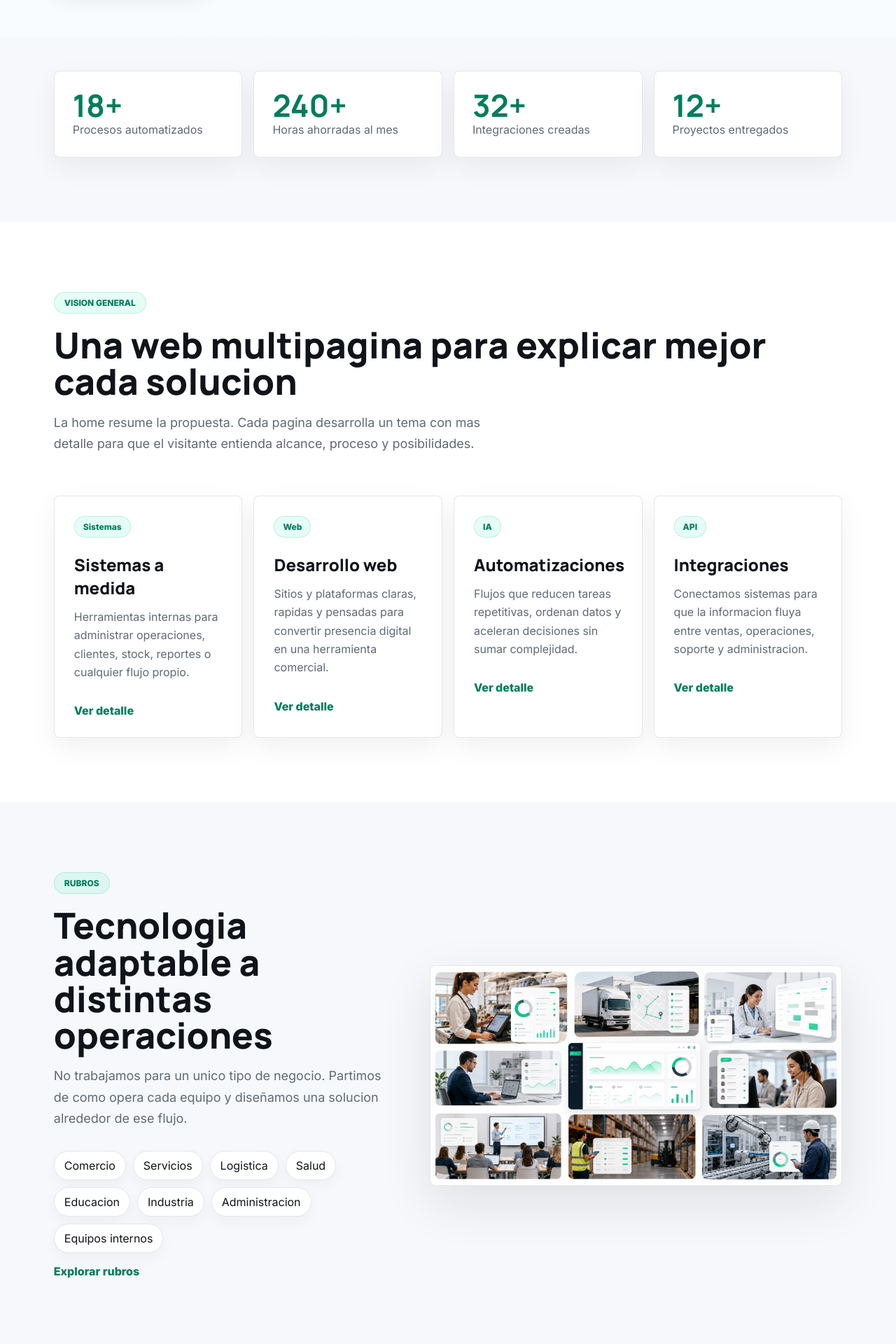
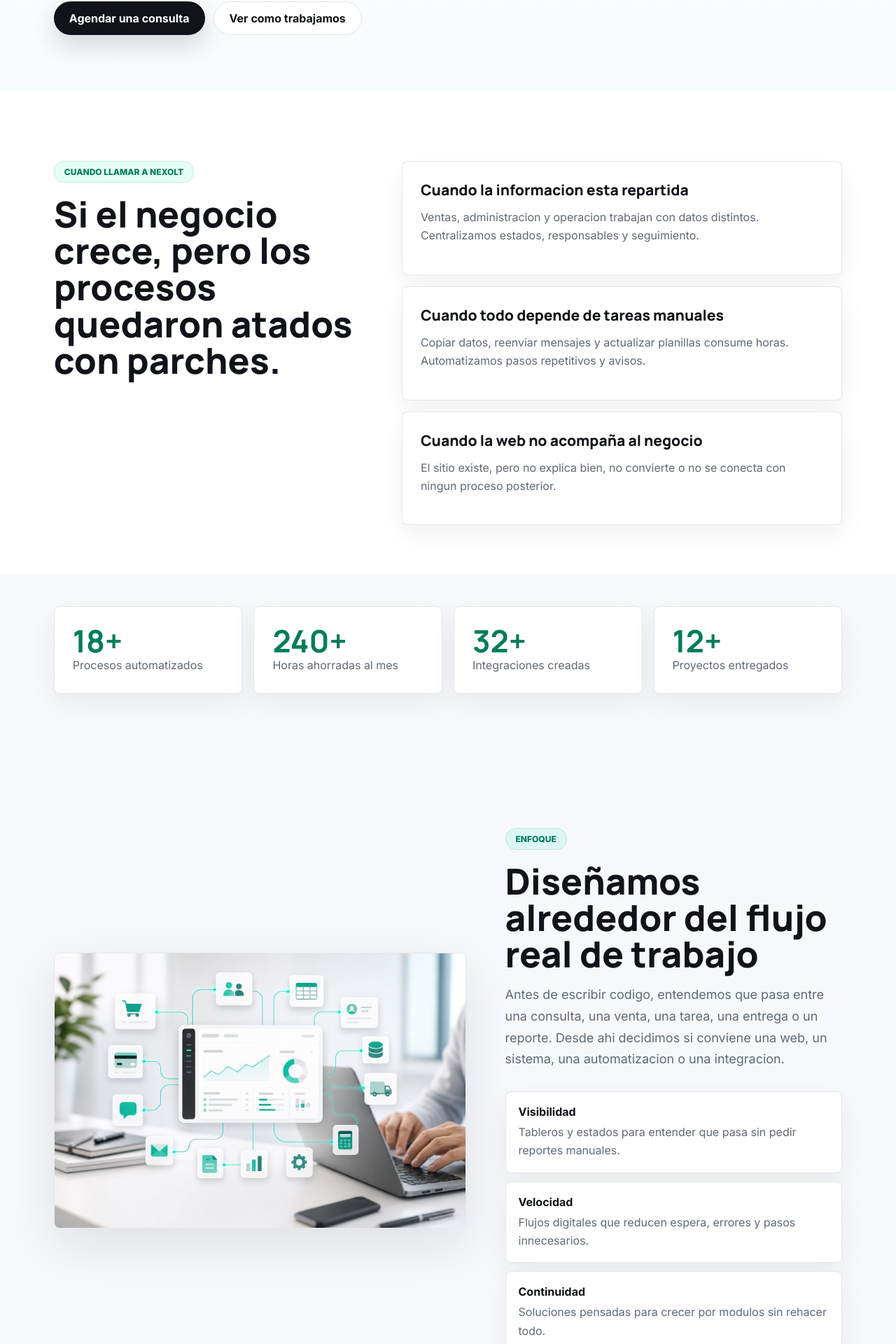
Before and after one commit to LucasT27/NexoLT, a Next.js app: page / in a window 1280 px wide. Shown: the part 750-2670 px from the top of the page at 70% size. Built offline with nearby package versions, Linux system fonts and the light colour scheme.

Commit message:
refactor: reposition homepage for IT solutions

```diff
--- a/src/app/data.ts
+++ b/src/app/data.ts
@@ -53,6 +53,34 @@ export const stats = [
   ['240+', 'Horas ahorradas al mes'],
   ['32+', 'Integraciones creadas'],
   ['12+', 'Proyectos entregados']
+] as const;
+
+export const homeSignals = [
+  {
+    title: 'Cuando la informacion esta repartida',
+    text: 'Ventas, administracion y operacion trabajan con datos distintos. Centralizamos estados, responsables y seguimiento.'
+  },
+  {
+    title: 'Cuando todo depende de tareas manuales',
+    text: 'Copiar datos, reenviar mensajes y actualizar planillas consume horas. Automatizamos pasos repetitivos y avisos.'
+  },
+  {
+    title: 'Cuando la web no acompaña al negocio',
+    text: 'El sitio existe, pero no explica bien, no convierte o no se conecta con ningun proceso posterior.'
+  }
+];
+
+export const homeOutcomes = [
+  ['Visibilidad', 'Tableros y estados para entender que pasa sin pedir reportes manuales.'],
+  ['Velocidad', 'Flujos digitales que reducen espera, errores y pasos innecesarios.'],
+  ['Continuidad', 'Soluciones pensadas para crecer por modulos sin rehacer todo.']
+] as const;
+
+export const homeCapabilities = [
+  ['Diagnosticar', 'Mapear procesos, usuarios, datos y oportunidades.'],
+  ['Diseñar', 'Convertir flujos confusos en interfaces claras.'],
+  ['Construir', 'Crear webs, sistemas internos e integraciones.'],
+  ['Acompañar', 'Probar, desplegar, medir y mejorar con uso real.']
 ] as const;
 
 export const industries = [
--- a/src/app/globals.css
+++ b/src/app/globals.css
@@ -235,7 +235,8 @@ h3 {
 .stats,
 .card-grid,
 .process-grid,
-.project-grid {
+.project-grid,
+.signal-grid {
   display: grid;
   gap: 16px;
   padding: 0 6vw 92px;
@@ -251,7 +252,10 @@ h3 {
 .feature-card,
 .process-grid article,
 .project-grid article,
-.mini-grid article {
+.mini-grid article,
+.signal-grid article,
+.outcome-list article,
+.capability-rail article {
   border: 1px solid var(--border);
   border-radius: 8px;
   background: #fff;
@@ -273,9 +277,34 @@ h3 {
 .feature-card p,
 .process-grid p,
 .project-grid p,
-.mini-grid span {
+.mini-grid span,
+.signal-grid p,
+.outcome-list span,
+.capability-rail p,
+.route-grid p,
+.route-grid span {
   color: var(--muted);
   line-height: 1.65;
+}
+
+.home-problem {
+  display: grid;
+  grid-template-columns: minmax(0, 0.72fr) minmax(0, 1fr);
+  gap: 44px;
+  padding: 100px 6vw 70px;
+}
+
+.signal-grid {
+  grid-template-columns: 1fr;
+  padding: 0;
+}
+
+.signal-grid article {
+  padding: 26px;
+}
+
+.signal-grid h3 {
+  font-size: 21px;
 }
 
 .section-intro {
@@ -360,13 +389,70 @@ h3 {
   margin-top: 30px;
 }
 
-.mini-grid article {
+.mini-grid article,
+.outcome-list article {
   padding: 18px;
 }
 
-.mini-grid strong {
+.mini-grid strong,
+.outcome-list strong {
   display: block;
   margin-bottom: 6px;
+}
+
+.outcome-list {
+  display: grid;
+  gap: 12px;
+  margin-top: 30px;
+}
+
+.capability-rail {
+  display: grid;
+  grid-template-columns: repeat(4, minmax(0, 1fr));
+  gap: 16px;
+  padding: 0 6vw 100px;
+}
+
+.capability-rail article {
+  min-height: 170px;
+  padding: 26px;
+}
+
+.capability-rail span {
+  display: block;
+  margin-bottom: 20px;
+  color: #007d5b;
+  font-family: var(--font-display), var(--font-body), sans-serif;
+  font-size: 24px;
+  font-weight: 800;
+}
+
+.route-grid {
+  display: grid;
+  grid-template-columns: minmax(0, 0.72fr) minmax(0, 1fr);
+  gap: 48px;
+  align-items: start;
+  padding: 100px 6vw;
+  background: var(--soft);
+}
+
+.route-grid > div:last-child {
+  display: grid;
+  gap: 12px;
+}
+
+.route-grid a {
+  display: grid;
+  gap: 6px;
+  padding: 22px;
+  border: 1px solid var(--border);
+  border-radius: 8px;
+  background: #fff;
+  box-shadow: 0 14px 38px rgba(16, 19, 25, 0.05);
+}
+
+.route-grid strong {
+  font-size: 20px;
 }
 
 .final-cta {
@@ -638,12 +724,14 @@ h3 {
 
   .hero,
   .page-hero,
+  .home-problem,
   .media-section,
   .media-section.reverse,
   .final-cta,
   .contact-page,
   .wide-panel,
-  .site-footer {
+  .site-footer,
+  .route-grid {
     grid-template-columns: 1fr;
   }
 
@@ -656,6 +744,7 @@ h3 {
   .card-grid,
   .process-grid,
   .project-grid,
+  .capability-rail,
   .detail-grid,
   .detail-grid.compact,
   .faq-grid {
@@ -678,11 +767,13 @@ h3 {
 
   .hero,
   .page-hero,
+  .home-problem,
   .media-section,
   .final-cta,
   .section-intro,
   .contact-page,
-  .faq-section {
+  .faq-section,
+  .route-grid {
     padding-left: 5vw;
     padding-right: 5vw;
   }
@@ -701,6 +792,7 @@ h3 {
   .card-grid,
   .process-grid,
   .project-grid,
+  .capability-rail,
   .detail-grid,
   .detail-grid.compact,
   .faq-grid,
--- a/src/app/page.tsx
+++ b/src/app/page.tsx
@@ -1,7 +1,14 @@
 import Image from 'next/image';
 import Link from 'next/link';
 import { ContactBand, SectionIntro, SplitFeature } from './components';
-import { industries, integrations, process, projects, services, stats } from './data';
+import { homeCapabilities, homeOutcomes, homeSignals, stats } from './data';
+
+const routes = [
+  ['Soluciones', 'Webs, sistemas e integraciones a medida.', '/soluciones'],
+  ['Rubros', 'Como adaptamos tecnologia a operaciones distintas.', '/rubros'],
+  ['Implementacion', 'El proceso desde diagnostico hasta salida en vivo.', '/implementacion'],
+  ['Proyectos', 'Ejemplos de casos que podemos desarrollar.', '/proyectos']
+] as const;
 
 export default function HomePage() {
   return (
@@ -9,33 +16,48 @@ export default function HomePage() {
       <section className="hero" id="inicio">
         <div className="hero-copy">
           <p className="eyebrow">Soluciones digitales para Argentina</p>
-          <h1>Ordena, automatiza y hace crecer tu operacion.</h1>
+          <h1>Tecnologia que ordena la operacion, no que suma ruido.</h1>
           <p>
-            Creamos sistemas, webs e integraciones para equipos de cualquier rubro que
-            necesitan trabajar mejor, con informacion clara y procesos mas simples.
+            Ayudamos a equipos de cualquier rubro a convertir procesos dispersos en
+            sistemas, webs e integraciones que se usan todos los dias.
           </p>
           <div className="hero-actions">
             <Link className="primary-btn" href="/contacto">
               Agendar una consulta
             </Link>
-            <Link className="secondary-btn" href="/soluciones">
-              Ver soluciones
+            <Link className="secondary-btn" href="/implementacion">
+              Ver como trabajamos
             </Link>
           </div>
         </div>
         <figure className="hero-media">
           <Image
             src="/assets/images/hero-argentina-software.jpg"
-            alt="Equipo trabajando con un sistema digital de gestion y automatizacion"
+            alt="Equipo revisando una solucion digital para ordenar procesos operativos"
             width={1717}
             height={966}
             priority
           />
           <figcaption>
-            <strong>+ control operativo</strong>
-            <span>Sistemas, datos e integraciones en un solo flujo.</span>
+            <strong>Operacion conectada</strong>
+            <span>Web, datos, automatizacion e integraciones trabajando en conjunto.</span>
           </figcaption>
         </figure>
+      </section>
+
+      <section className="home-problem">
+        <div>
+          <p className="eyebrow">Cuando llamar a NexoLT</p>
+          <h2>Si el negocio crece, pero los procesos quedaron atados con parches.</h2>
+        </div>
+        <div className="signal-grid">
+          {homeSignals.map((signal) => (
+            <article key={signal.title}>
+              <h3>{signal.title}</h3>
+              <p>{signal.text}</p>
+            </article>
+          ))}
+        </div>
       </section>
 
       <section className="stats" aria-label="Metricas de impacto">
@@ -47,91 +69,58 @@ export default function HomePage() {
         ))}
       </section>
 
-      <SectionIntro
-        eyebrow="Vision general"
-        title="Una web multipagina para explicar mejor cada solucion"
-        text="La home resume la propuesta. Cada pagina desarrolla un tema con mas detalle para que el visitante entienda alcance, proceso y posibilidades."
-      />
-      <section className="card-grid">
-        {services.map((service) => (
-          <article className="feature-card" key={service.title}>
-            <span>{service.label}</span>
-            <h3>{service.title}</h3>
-            <p>{service.text}</p>
-            <Link href="/soluciones">Ver detalle</Link>
-          </article>
-        ))}
-      </section>
-
       <SplitFeature
-        eyebrow="Rubros"
-        title="Tecnologia adaptable a distintas operaciones"
-        text="No trabajamos para un unico tipo de negocio. Partimos de como opera cada equipo y diseñamos una solucion alrededor de ese flujo."
-        image="/assets/images/rubros-software.jpg"
-        alt="Collage de rubros con sistemas digitales aplicados a comercio, logistica, salud, educacion e industria"
-      >
-        <div className="pill-list">
-          {industries.map((item) => (
-            <span key={item}>{item}</span>
-          ))}
-        </div>
-        <Link className="text-link" href="/rubros">
-          Explorar rubros
-        </Link>
-      </SplitFeature>
-
-      <SectionIntro
-        eyebrow="Implementacion"
-        title="De problema operativo a solucion funcionando"
-        text="Un flujo claro para avanzar sin improvisar: entendemos, priorizamos, construimos, implementamos y mejoramos."
-      />
-      <section className="process-grid">
-        {process.map(([number, title, text]) => (
-          <article key={number}>
-            <span>{number}</span>
-            <h3>{title}</h3>
-            <p>{text}</p>
-          </article>
-        ))}
-      </section>
-
-      <SplitFeature
-        eyebrow="Integraciones"
-        title="Conectamos las herramientas que ya usas"
-        text="Unimos formularios, planillas, sistemas de gestion, pagos, mensajeria, reportes y APIs para que la informacion deje de viajar a mano."
+        eyebrow="Enfoque"
+        title="Diseñamos alrededor del flujo real de trabajo"
+        text="Antes de escribir codigo, entendemos que pasa entre una consulta, una venta, una tarea, una entrega o un reporte. Desde ahi decidimos si conviene una web, un sistema, una automatizacion o una integracion."
         image="/assets/images/integraciones-sistemas.jpg"
-        alt="Dashboard central conectado con modulos de pagos, mensajeria, datos, reportes y logistica"
+        alt="Mapa de sistemas conectados con datos, reportes e integraciones"
         reverse
       >
-        <div className="mini-grid">
-          {integrations.map(([title, text]) => (
+        <div className="outcome-list">
+          {homeOutcomes.map(([title, text]) => (
             <article key={title}>
               <strong>{title}</strong>
               <span>{text}</span>
             </article>
           ))}
         </div>
-        <Link className="text-link" href="/integraciones">
-          Ver integraciones
-        </Link>
       </SplitFeature>
 
       <SectionIntro
-        eyebrow="Proyectos"
-        title="Casos pensados como sistemas, no como piezas sueltas"
-        text="Ejemplos de soluciones que combinan analisis, interfaz, automatizacion e integracion para resolver una operacion completa."
+        eyebrow="Capacidades"
+        title="Un equipo para convertir necesidades operativas en producto digital"
+        text="La home te muestra el criterio. Las paginas internas desarrollan cada linea de trabajo con mas detalle."
       />
-      <section className="project-grid">
-        {projects.map(([type, title, text]) => (
+      <section className="capability-rail">
+        {homeCapabilities.map(([title, text]) => (
           <article key={title}>
-            <span>{type}</span>
-            <h3>{title}</h3>
+            <span>{title}</span>
             <p>{text}</p>
           </article>
         ))}
       </section>
 
-      <ContactBand />
+      <section className="route-grid">
+        <div>
+          <p className="eyebrow">Explorar</p>
+          <h2>Elegí por donde profundizar</h2>
+          <p>
+            Cada seccion desarrolla una parte distinta: que podemos construir, para que
+            rubros, como integramos herramientas y como implementamos.
+          </p>
+        </div>
+        <div>
+          {routes.map(([title, text, href]) => (
+            <Link href={href} key={href}>
+              <strong>{title}</strong>
+              <span>{text}</span>
+            </Link>
+          ))}
+        </div>
+      </section>
+
+      <ContactBand title="Contanos que proceso queres ordenar primero." />
     </main>
   );
 }
```
Also changed, not shown: 1 other file (tests, documents, lock files or other folders).
